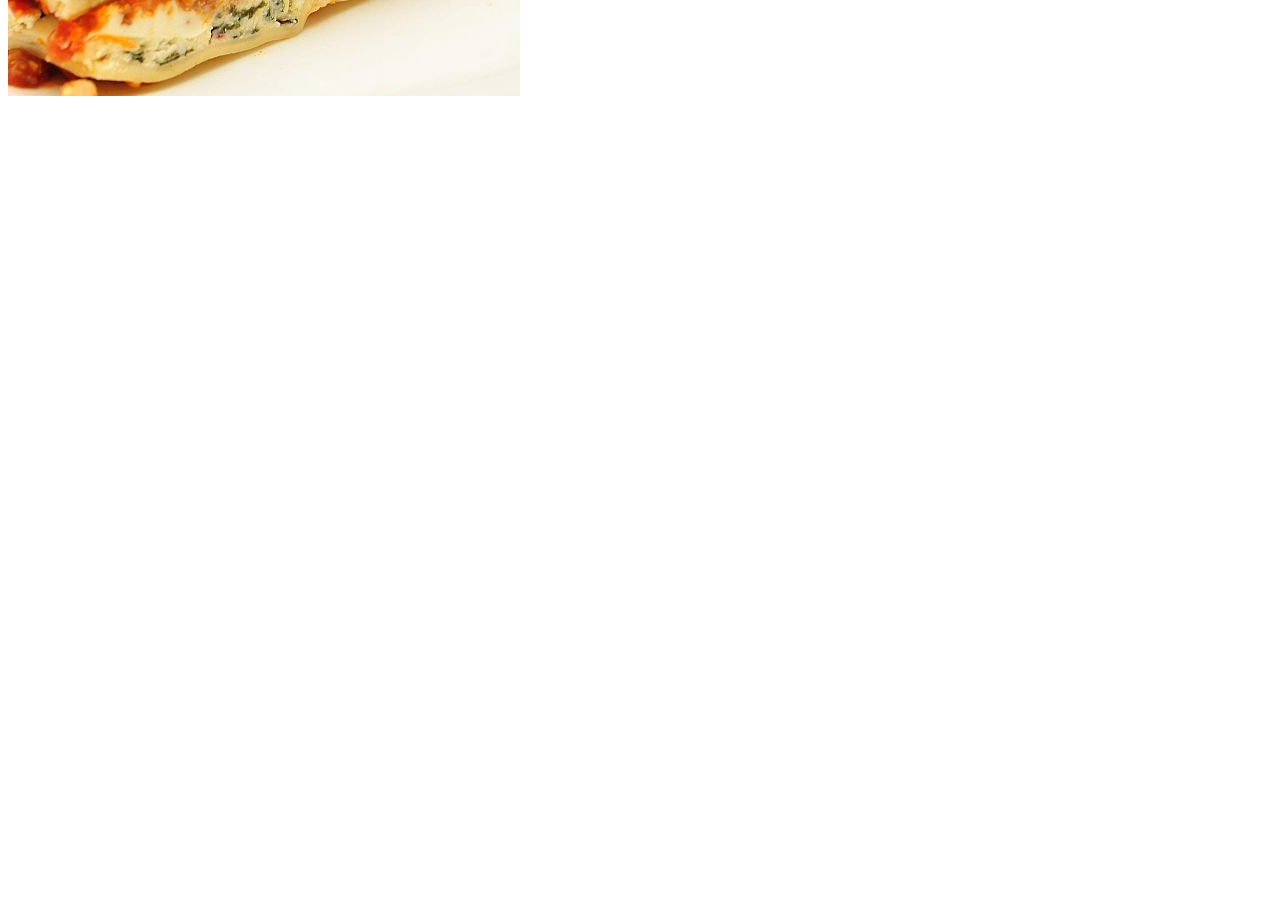
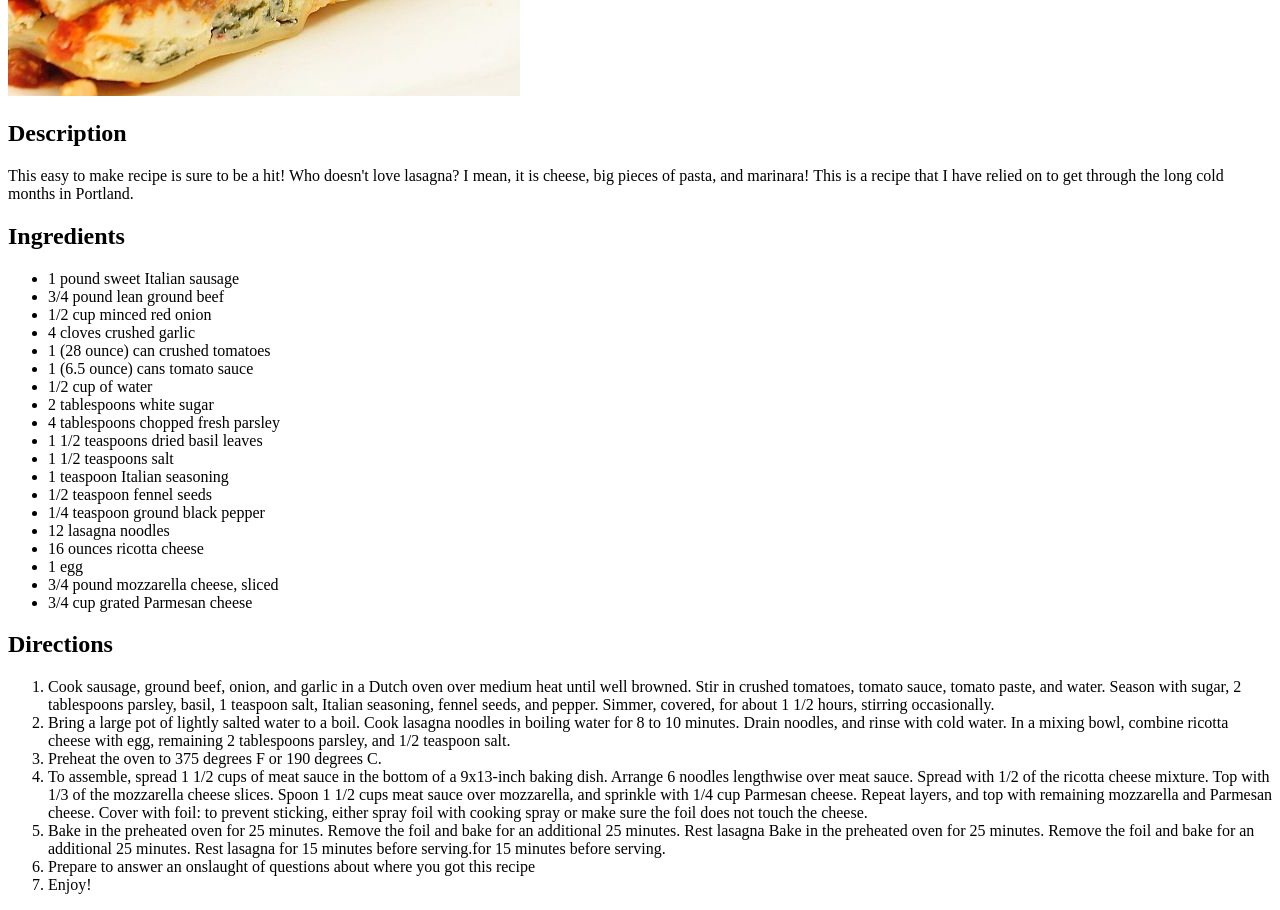
Before and after one commit to JahKrispy/Odin-Recipes, a plain HTML site: page recipes/lasagna.html in a window 1280 px wide. Shown: the part 400-1310 px from the top of the page. Before the commit the page ends 800 px from the top, so only its background shows below. Drawn offline with Linux system fonts and the light colour scheme.

Commit message:
Add recipes/lasagna.html

```diff
--- a/recipes/lasagna.html
+++ b/recipes/lasagna.html
@@ -9,5 +9,81 @@
 <body>
     <h1>Lasagna Recipe</h1>
        <img src="../images/lasagna.jpg" alt="Picture of Lasagna">
-</body>
+    <h2>Description</h2>
+    <p>This easy to make recipe is sure to be a hit! Who
+        doesn't love lasagna? I mean, it is cheese, big pieces
+         of pasta, and marinara! This is a recipe that I have
+        relied on to get through the long cold months in Portland.</p>
+        <h2>Ingredients</h2>
+
+        <ul>
+            <li>1 pound sweet Italian sausage</li>
+            <li>3/4 pound lean ground beef</li>
+            <li>1/2 cup minced red onion</li>
+            <li>4 cloves crushed garlic</li>
+            <li>1 (28 ounce) can crushed tomatoes</li>
+            <li>1 (6.5 ounce) cans tomato sauce</li>
+            <li>1/2 cup of water</li>
+            <li>2 tablespoons white sugar</li>
+            <li>4 tablespoons chopped fresh parsley</li>
+            <li>1 1/2 teaspoons dried basil leaves</li>
+            <li>1 1/2 teaspoons salt</li>
+            <li>1 teaspoon Italian seasoning</li>
+            <li>1/2 teaspoon fennel seeds</li>
+            <li>1/4 teaspoon ground black pepper</li>
+            <li>12 lasagna noodles</li>
+            <li>16 ounces ricotta cheese</li>
+            <li>1 egg</li>
+            <li>3/4 pound mozzarella cheese, sliced</li>
+            <li>3/4 cup grated Parmesan cheese</li>
+        </ul>
+        <h2>Directions</h2>
+        <ol>
+            <li>Cook sausage, ground beef, onion,
+                and garlic in a Dutch oven over medium
+                heat until well browned. Stir in
+                crushed tomatoes, tomato sauce, tomato
+                paste, and water. Season with sugar, 2
+                tablespoons parsley, basil, 1 teaspoon
+                salt, Italian seasoning, fennel seeds,
+                and pepper. Simmer, covered, for about
+                1 1/2 hours, stirring occasionally.</li>
+            <li>Bring a large pot of lightly salted
+                water to a boil. Cook lasagna noodles
+                in boiling water for 8 to 10 minutes.
+                Drain noodles, and rinse with cold water.
+                In a mixing bowl, combine ricotta cheese
+                with egg, remaining 2 tablespoons parsley,
+                and 1/2 teaspoon salt.</li>
+            <li>Preheat the oven to 375 degrees F or 190
+                degrees C.</li>
+            <li>To assemble, spread 1 1/2 cups of meat
+                sauce in the bottom of a 9x13-inch baking
+                dish. Arrange 6 noodles lengthwise
+                over meat sauce. Spread with 1/2 of the
+                 ricotta cheese mixture. Top with 1/3
+                 of the mozzarella cheese slices. Spoon
+                 1 1/2 cups meat sauce over mozzarella,
+                 and sprinkle with 1/4 cup Parmesan cheese.
+                 Repeat layers, and top with remaining
+                 mozzarella and Parmesan cheese. Cover
+                 with foil: to prevent sticking, either
+                 spray foil with cooking spray or make
+                 sure the foil does not touch the cheese.</li>
+             <li>Bake in the preheated oven for 25
+                    minutes. Remove the foil and bake for
+                    an additional 25 minutes. Rest
+                    lasagna Bake in the preheated oven
+                    for 25 minutes. Remove the foil and
+                    bake for an additional 25 minutes.
+                    Rest lasagna for 15 minutes before
+                    serving.for 15 minutes before serving.</li>
+             <li>Prepare to answer an onslaught of
+                    questions about where you got this
+                    recipe</li>
+                <li> Enjoy!</li>
+        </ol>
+
+
+    </body>
 </html>
```
